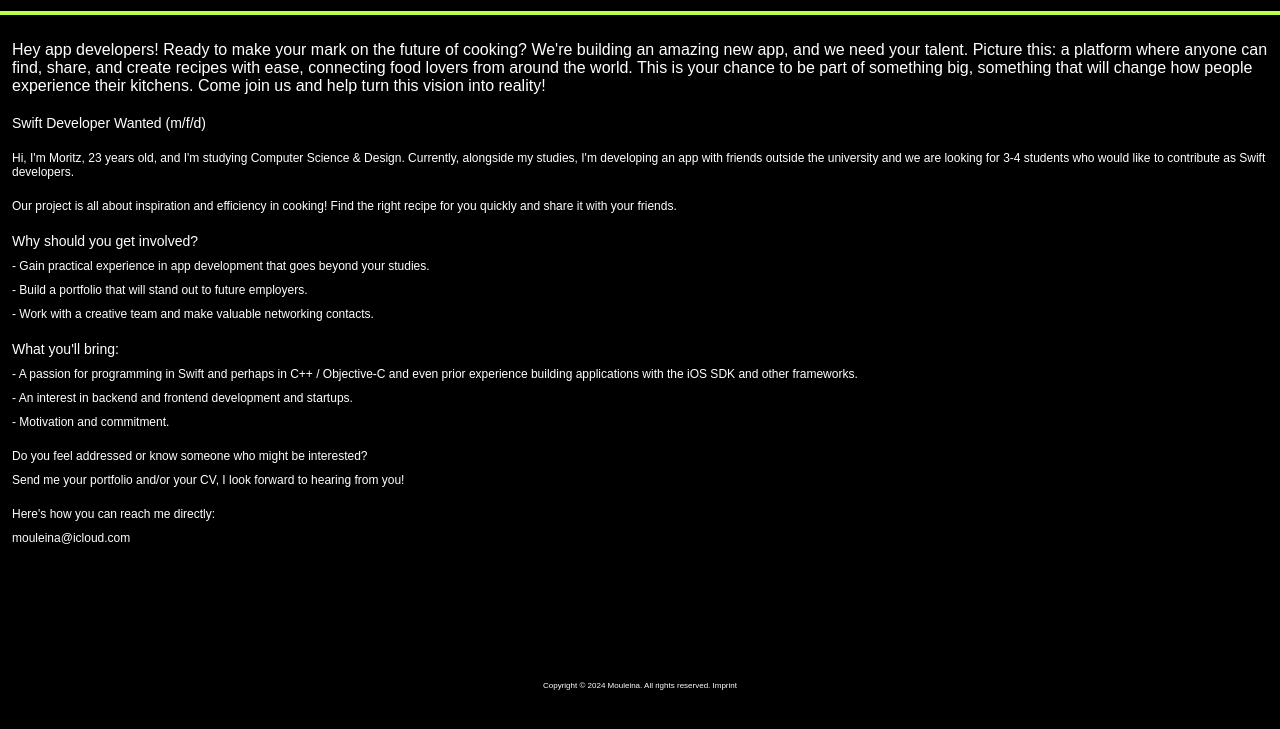
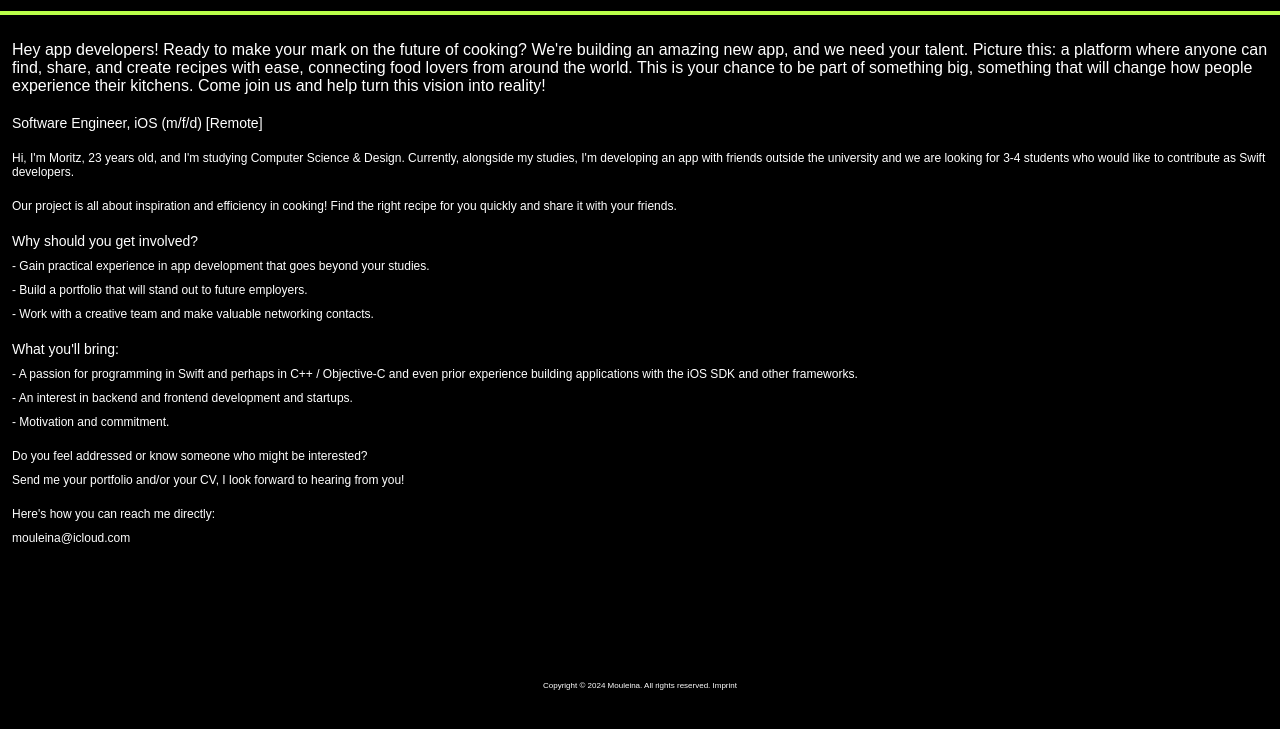
Before and after one commit to Nydelig/info, a plain HTML site: page index.html in a window 1280 px wide. Shown: the part 59-788 px from the top of the page. Drawn offline with Linux system fonts and the light colour scheme.

Commit message:
Update index.html

```diff
--- a/index.html
+++ b/index.html
@@ -26,7 +26,7 @@
         <p>Hey app developers! Ready to make your mark on the future of cooking? We're building an amazing new app, and we need your talent. Picture this: a platform where anyone can find, share, and create recipes with ease, connecting food lovers from around the world. This is your chance to be part of something big, something that will change how people experience their kitchens. Come join us and help turn this vision into reality!</p>
     </div>
     <div class="row1">
-        <p>Swift Developer Wanted (m/f/d)</p>
+        <p>Software Engineer, iOS (m/f/d) [Remote]</p>
     </div>
     <div class="row2">
         <p>Hi, I'm Moritz, 23 years old, and I'm studying Computer Science & Design. Currently, alongside my studies, I'm developing an app with friends outside the university and we are looking for 3-4 students who would like to contribute as Swift developers. </p>
```
